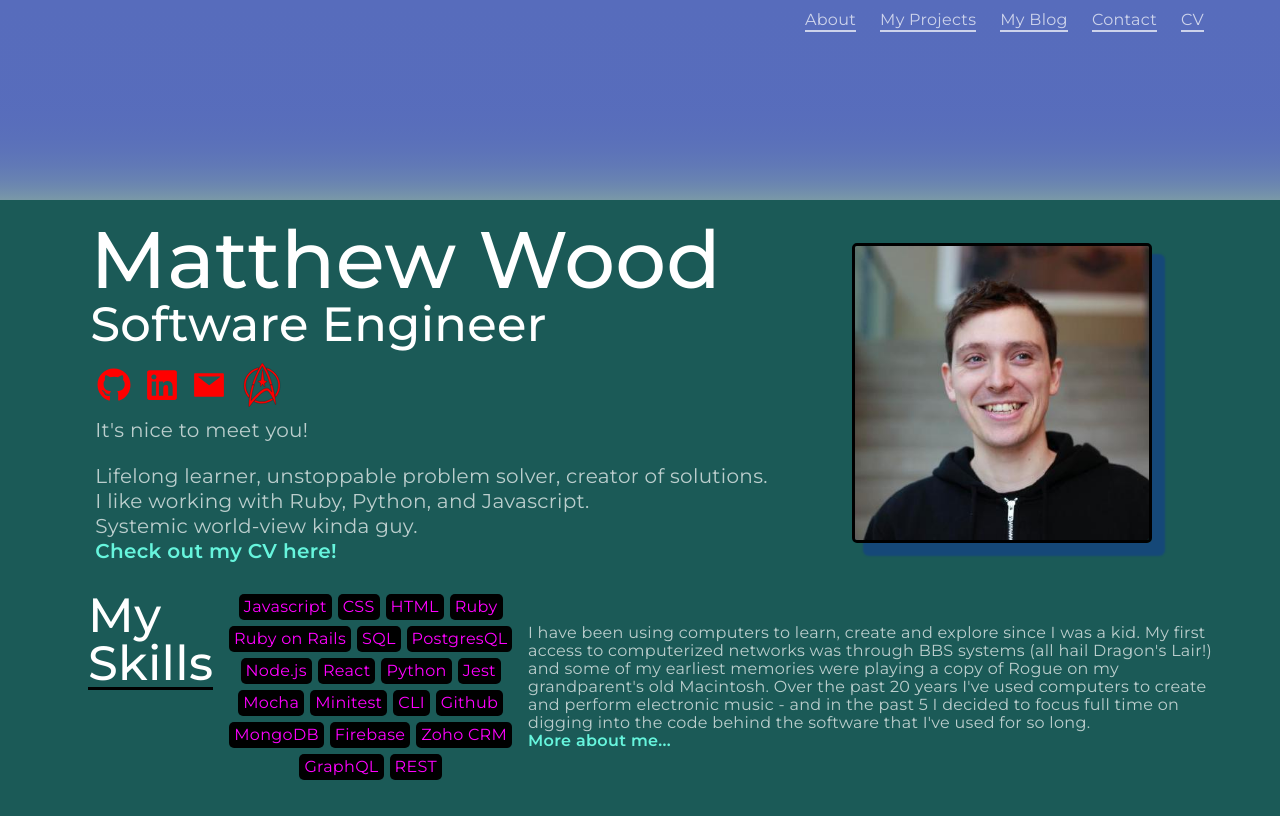
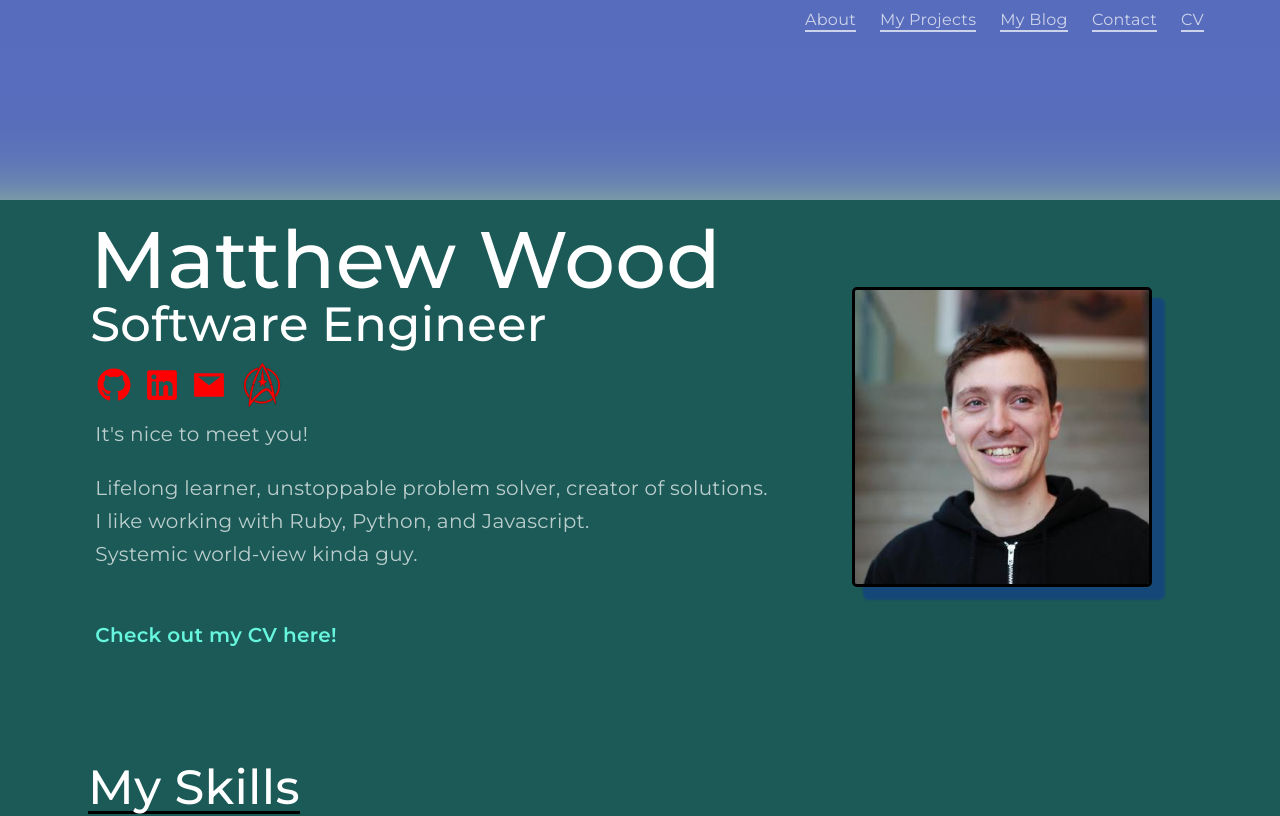
Before and after one commit to WMattWood/portfolio-site, a React (Vite) app: page / in a window 1280 px wide. Shown: the top 816 px of the page. Built offline with nearby package versions, Linux system fonts and the light colour scheme; no server answers.

Commit message:
Updated formatting for Homepage.)

```diff
--- a/src/components/BlogCard.jsx
+++ b/src/components/BlogCard.jsx
@@ -3,7 +3,7 @@ import styled from "styled-components"
 function BlogCard({blog}) {
   return (
     <Card>
-        <h4>{blog.title}</h4>
+        <Title>{blog.title}</Title>
         <p>{blog.content.substring(0, 600)}</p>
         <a href="https://google.com">...</a>
     </Card>
@@ -15,4 +15,8 @@ const Card = styled.div`
   margin: 12px;
 `
 
+const Title = styled.h4`
+  margin-bottom: 12px;
+`
+
 export default BlogCard
--- a/src/pages/HomePage.jsx
+++ b/src/pages/HomePage.jsx
@@ -93,9 +93,16 @@ function HomePage() {
                   {/* <p>I'm a software engineer based in Montreal.</p> */}
                   <br/>
 
+
                   <p>Lifelong learner, unstoppable problem solver, creator of solutions.  </p>
                   <p>I like working with Ruby, Python, and Javascript.</p>
                   <p>Systemic world-view kinda guy.</p>
+
+                  <br/>
+                  <br/>
+                  <br/>
+
+
                   <Keyword>Check out my CV here!</Keyword>
 
                 </IntroBlurb>
@@ -117,8 +124,9 @@ function HomePage() {
               <SectionTitle>My Skills</SectionTitle>
             </TitleBox>
             <SkillsBox>
+              <SkillsListBox>
                 {listOfSkills.map( skill => <Skill key={`${skill}`}> {skill} </Skill> ) }
-            </SkillsBox>
+              </SkillsListBox>
               <BlurbBox>
                 <p>I have been using computers to learn, create and explore since I was a kid.
                   My first access to computerized networks was through BBS systems (all hail
@@ -131,7 +139,7 @@ function HomePage() {
 
                 <Keyword>More about me...</Keyword>
               </BlurbBox>
-
+            </SkillsBox>
 
           </MySkills>
 
@@ -167,7 +175,39 @@ function HomePage() {
 }
 
 const MyIntro = styled.div`
+  margin-bottom: 84px;
+`
+const TopBox = styled.div`
+  display: flex;
+  align-items: center;
+  justify-content: space-around;
+`
+const TopBoxLeft = styled.div`
+  width: 100%;
+  @media (min-width: 840px) {
+      width: 60%;
+      display: inline;
+    }
+`
+const TopBoxRight = styled.div`
+  width: 0%;
+  display: none;
 
+  @media (min-width: 840px) {
+      width: 35%;
+      display: block;
+    }
+`
+
+const Highlight = styled.em`
+  /* font-size: 24px; */
+  /* border-bottom: 2px solid var(--text); */
+  /* border-bottom: 3px solid red; */
+  /* box-sizing: border-box; */
+  /* border: 2px solid red; */
+  /* padding: 0px; */
+  /* line-height: 20px; */
+  /* margin-bottom: 5px; */
 `
 const MySkills = styled.div`
   width: 100%;
@@ -176,10 +216,52 @@ const MySkills = styled.div`
   align-items: center;
   padding-left: 12px;
 
-  @media (min-width: 840px) {
+  @media (min-width: 824px) {
+      align-items: start;
+    }
+`
+
+const SkillsBox = styled.div`
+  display: flex;
+  flex-direction: column;
+  align-items: center;
+  /* gap: 50px; */
+  @media (min-width: 824px) {
+      flex-direction: row-reverse;
+      justify-content: start;
+      align-items: start;
+    }
+`
+const BlurbBox = styled.div`
+  font-size: 16px;
+  line-height: 18px;
+  display: flex;
+  flex-direction: column;
+  justify-content: start;
+  flex-wrap: wrap;
+  max-width: 650px;
+  margin-bottom: 24px;
+`
+const SkillsListBox = styled.div`
+  display: flex;
   flex-direction: row;
-      /* justify-content: space-between; */
-      /* align-items: flex-start; */
+  justify-content: center;
+  flex-wrap: wrap;
+  max-width: 500px;
+  min-width: 300px;
+  margin-bottom: 24px;
+`
+const Skill = styled.div`
+  background: black;
+  color: var(--highlight-bright);
+  border-radius: 5px;
+  padding: 5px;
+  margin: 3px;
+
+  transition: 0.5s;
+  :hover{
+    color: magenta;
+    transition: 0.5s;
   }
 `
 const MyBlog = styled.div`
@@ -207,27 +289,7 @@ const MyProjects = styled.div`
   /* box-sizing: border-box;
   border: 2px solid green; */
 `
-const TopBox = styled.div`
-  display: flex;
-  align-items: center;
-  justify-content: space-around;
-`
-const TopBoxLeft = styled.div`
-  width: 100%;
-  @media (min-width: 840px) {
-      width: 60%;
-      display: inline;
-    }
-`
-const TopBoxRight = styled.div`
-  width: 0%;
-  display: none;
 
-  @media (min-width: 840px) {
-      width: 35%;
-      display: block;
-    }
-`
 
 const IconsBox = styled.div`
   display: flex;
@@ -238,6 +300,7 @@ const IconsBox = styled.div`
 const IntroBlurb = styled.div`
   *{
     font-size: 20px;
+    line-height: 28px;
     margin: 5px;
   }
 `
@@ -288,36 +351,7 @@ const Headshot = styled.img`
 `
 
 
-const SkillsBox = styled.div`
-  display: flex;
-  flex-direction: row;
-  justify-content: center;
-  flex-wrap: wrap;
-  max-width: 500px;
-  min-width: 300px;
-  margin-bottom: 24px;
-`
 
-const BlurbBox = styled.div`
-  font-size: 16px;
-  line-height: 18px;
-  display: flex;
-  flex-direction: column;
-  justify-content: start;
-  flex-wrap: wrap;
-  max-width: 700px;
-  margin-bottom: 24px;
-`
-
-
-
-const Skill = styled.div`
-  background: black;
-  color: magenta;
-  border-radius: 5px;
-  padding: 5px;
-  margin: 3px;
-`
 
 const Body = styled.div`
   background: var(--dark);
```
Lines whose indentation alone changed are shown as unchanged.
